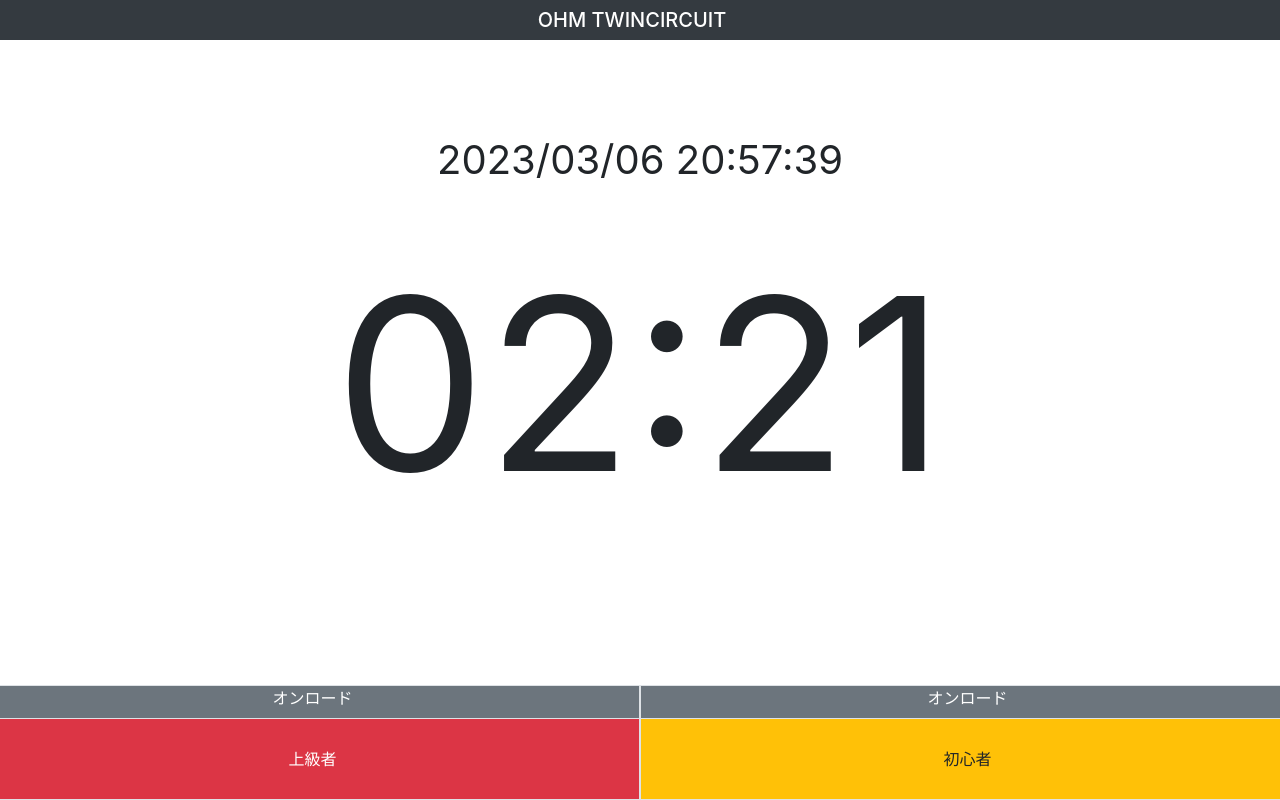
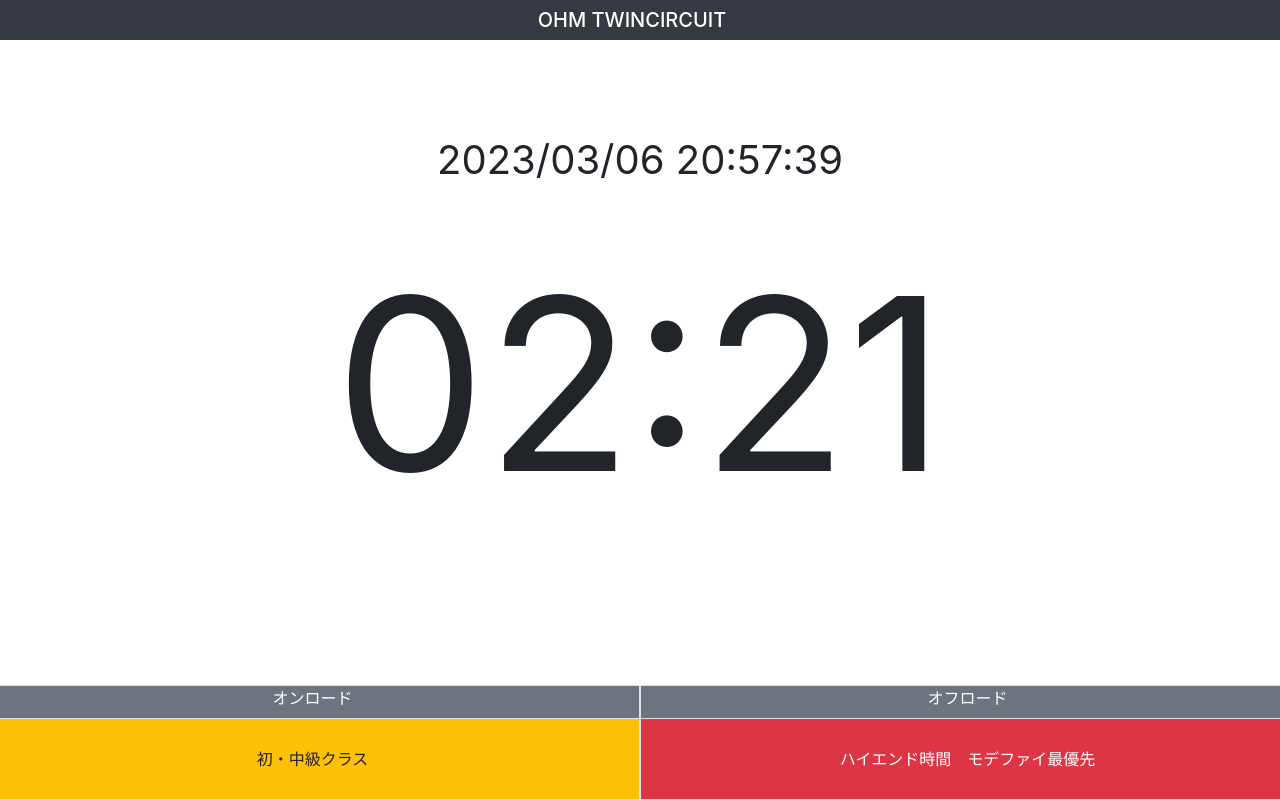
Before and after one commit to can-can-dev/ohm, a Vue app: page / in a window 1280 px wide. Built offline with nearby package versions, Linux system fonts and the light colour scheme.

Commit message:
footer メッセージ実装

```diff
--- a/package.json
+++ b/package.json
@@ -17,6 +17,7 @@
   },
   "devDependencies": {
     "@vitejs/plugin-vue": "^4.0.0",
+    "@vue/devtools": "^6.5.0",
     "vite": "^4.1.0"
   }
 }
--- a/src/components/NowStatusFooter.vue
+++ b/src/components/NowStatusFooter.vue
@@ -1,9 +1,3 @@
-<script setup>
-import { ref } from 'vue'
-
-const count = ref(0)
-</script>
-
 <template>
   <div class="fixed-bottom">
     <div class="row">
@@ -12,17 +6,17 @@ const count = ref(0)
         <div class="bg-secondary border-bottom">
           <label class="text-white">オンロード</label>
         </div>
-        <div class="bg-danger text-white d-flex justify-content-center align-items-center" style="height:10vh">
-          上級者
+        <div class="d-flex justify-content-center align-items-center" :class="onload.class" style="height:10vh">
+          {{ onload.text }}
         </div>
       </div>
 
       <div class="col p-0 border">
         <div class="bg-secondary border-bottom">
-          <label class="text-white">オンロード</label>
+          <label class="text-white">オフロード</label>
         </div>
-        <div class="bg-warning d-flex justify-content-center align-items-center" style="height:10vh">
-          初心者
+        <div class="d-flex justify-content-center align-items-center" :class="offload.class" style="height:10vh">
+          {{ offload.text }}
         </div>
       </div>
 
@@ -30,8 +24,65 @@ const count = ref(0)
   </div>
 </template>
 
-<style scoped>
-.read-the-docs {
-  color: #888;
+<script>
+import dayjs from 'dayjs';
+
+export default {
+  data() {
+    return {
+      offload: {
+        text: '',
+        class: '',
+      },
+      onload: {
+        text: '',
+        class: '',
+      },
+    }
+  },
+  mounted() {
+    setInterval(() => {
+      let now_minits = parseFloat(dayjs().format('m'));
+      let time_group = Math.floor(now_minits * 0.1) % 3;
+
+      switch (time_group) {
+        case 0:
+          this.onload = {
+            text: '上級クラス',
+            class: 'bg-danger text-white',
+          };
+
+          this.offload = {
+            text: '初・中級クラス',
+            class: 'bg-warning',
+          };
+          break;
+        case 1:
+          this.onload = {
+            text: '中級クラス',
+            class: 'bg-primary text-white',
+          };
+
+          this.offload = {
+            text: 'ハイエンド時間　オフストック',
+            class: 'bg-primary text-white',
+          };
+          break;
+        case 2:
+          this.onload = {
+            text: '初・中級クラス',
+            class: 'bg-warning',
+          };
+
+          this.offload = {
+            text: 'ハイエンド時間　モデファイ最優先',
+            class: 'bg-danger text-white',
+          };
+          break;
+        default:
+          console.log(`out of`);
+      }
+    }, 1000);
+  },
 }
-</style>
+</script>
```
Also changed, not shown: 1 other file (tests, documents, lock files or other folders).
